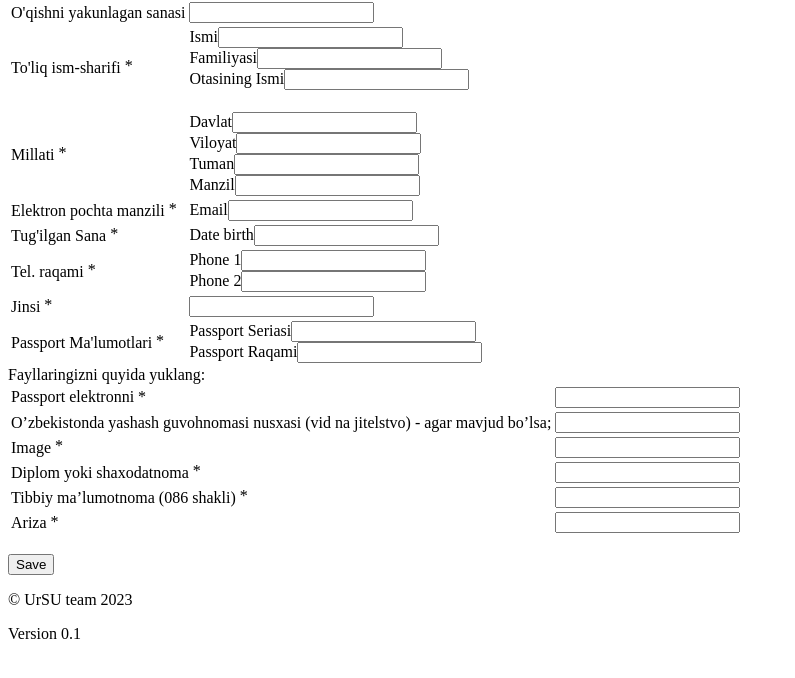
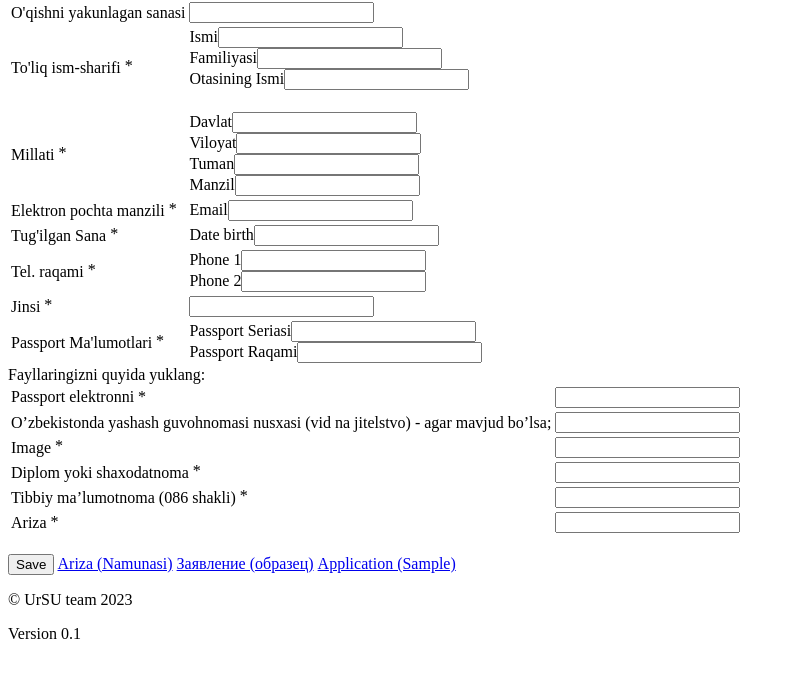
Before and after one commit to komandos/xalqaro_qabul, a Yii app: template frontend/views/site/resume-send.php in a window 1280 px wide. Shown: the part 81-759 px from the top of the page, without its empty margins (0-795 px from the left). Run offline with PHP 8.4 and a stand-in for Yii, Linux system fonts and the light colour scheme; the template is opened without the code that fills it, so the values that code supplies are empty; form fields are guessed from the names that the template uses; some libraries are stand-ins or nearby versions.

Commit message:
Update resume-send.php

```diff
--- a/frontend/views/site/resume-send.php
+++ b/frontend/views/site/resume-send.php
@@ -419,6 +419,10 @@ use yii\widgets\MaskedInput;
     <br>
     <div class="form-group">
         <?= Html::submitButton(Yii::t('app', 'Save'), ['class' => 'btn btn-success']) ?>
+        <?= Html::a(Yii::t('app','Ariza (Namunasi)'), ['/Ariza.doc'], ['class' => 'btn btn-danger']) ?>
+        <?= Html::a(Yii::t('app','Заявление (образец)'), ['/Заявление.docx'], ['class' => 'btn btn-danger']) ?>
+        <?= Html::a(Yii::t('app','Application (Sample)'), ['/Application.docx'], ['class' => 'btn btn-danger']) ?>
+
     </div>
 
     <?php ActiveForm::end(); ?>
```
